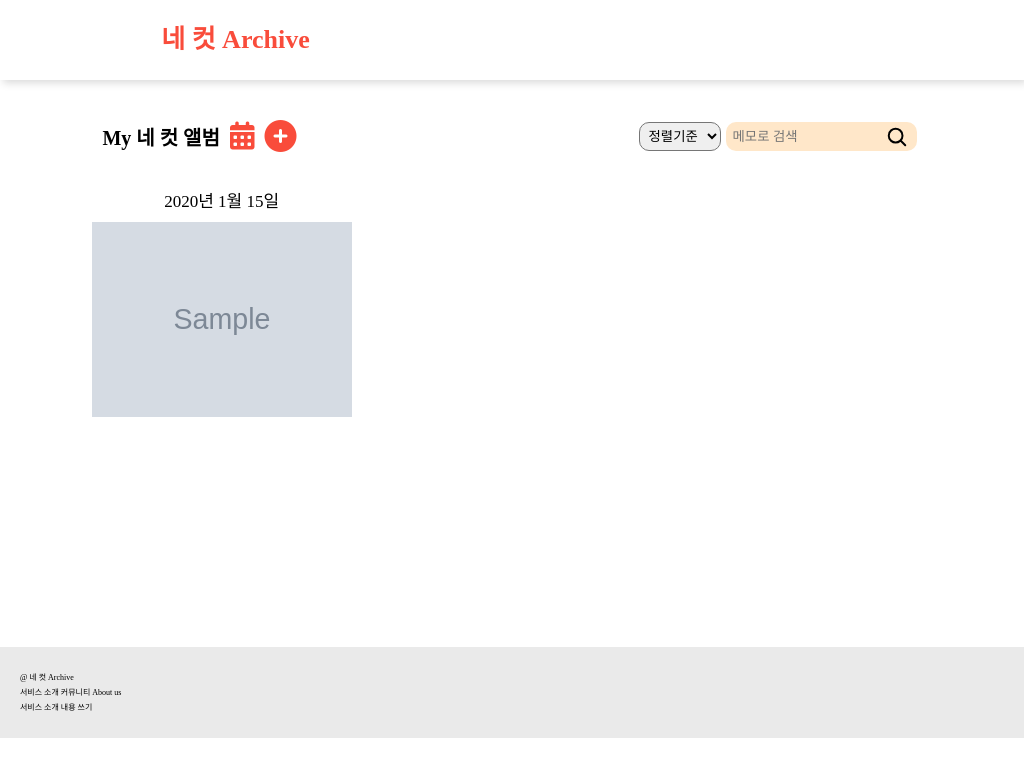
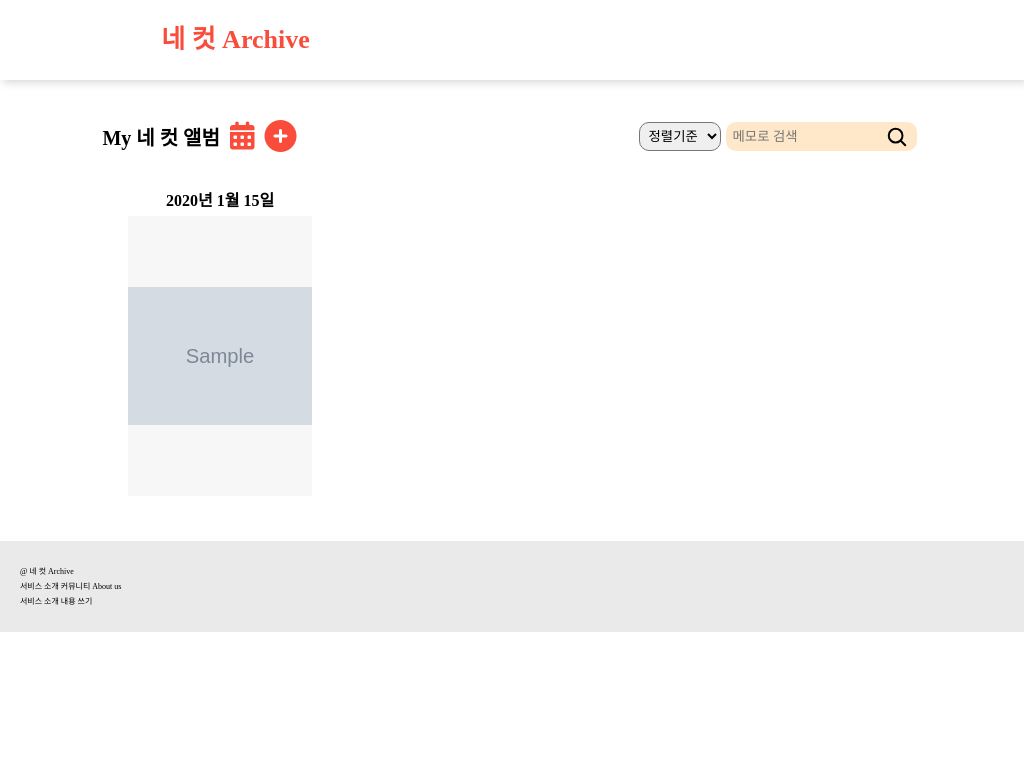
Before and after one commit to piro17-Archive/FilmArchive, a Django app: page /album/1 in a window 1024 px wide. Shown: the top 777 px of the page. Run offline with Django 4.2, Linux system fonts and the light colour scheme; tables that the repository leaves empty hold one stand-in row (values such as "Sample post"); grey boxes marked "Sample" are stand-in pictures; some libraries are stand-ins or nearby versions.

Commit message:
[design] my 네 컷 앨범 gird

```diff
--- a/static/css/album.css
+++ b/static/css/album.css
@@ -211,33 +200,27 @@
     border-radius: 1rem;
   }
 
-  .album__img {
-    min-height: 20rem;
-    max-height: 20rem;
-    overflow: hidden;
+  .album__box{
+    width: 95%;
+    display: grid;
+    grid-template-columns: repeat(3, 33%);
+    row-gap: 1.5rem;
+    column-gap: 1rem;
   }
 
-  .album__img a img {
-    width: 100%;
-    height: 100%;
+  .album__photo-date{
+    font-size: 1.6rem;
+    font-weight: 600;
+    margin-bottom: 0.5rem;
   }
 
-  .album__box {
-    display: grid;
-    grid-template-columns: repeat(3, 33%);
-    grid-gap: 2rem;
+  .album__img{
+    display: flex;
     justify-content: center;
-  }
-
-  .album__one-box {
-    padding: 0.5rem;
-    height: 100%;
-  }
-
-  .album__one-box .album__photo-date {
-    text-align: center;
-    font-size: 1.5rem;
-    margin-bottom: 1rem;
+    width: 100%;
+    height: 23rem;
+    background-color:rgb(247, 247, 247);
+    overflow: hidden;
   }
 }
 
@@ -310,39 +293,49 @@
     align-items: center;
   }
 
-  .album__img {
-    min-height: 38rem;
-    max-height: 38rem;
+  .album__box{
+    width: 95%;
+    display: grid;
+    grid-template-columns: repeat(4, 25%);
+    row-gap: 1.5rem;
+    column-gap: 1rem;
+  }
+
+  .album__photo-date{
+    font-size: 1.6rem;
+    font-weight: 600;
+    margin-bottom: 0.5rem;
+  }
+
+  .album__img{
+    display: flex;
+    justify-content: center;
+    width: 100%;
+    height: 28rem;
+    background-color:rgb(247, 247, 247);
     overflow: hidden;
   }
+}
 
-  .album__img img {
-    width: 100%;
-    height: 100%;
-  }
+.album__one-box{
+  display: flex;
+  flex-direction: column;
+  align-items: center;
+  justify-content: center;
+  padding: 0.5rem;
+}
 
-  .album__albumtitle {
-    font-size: 1.15rem;
-    margin: 0.5rem 0;
-  }
+.album--grid--section{
+  width: 100%;
+  display: flex;
+  flex-direction: column;
+  align-items: center;
+}
 
-  .album__box {
-    display: grid;
-    grid-template-columns: repeat(3, 33%);
-    grid-gap: 2rem;
-    justify-content: center;
-  }
-
-  .album__one-box {
-    padding: 0.5rem;
-    height: 100%;
-  }
-
-  .album__one-box .album__photo-date {
-    text-align: center;
-    font-size: 1.7rem;
-    margin-bottom: 1rem;
-  }
+.album__img img{
+  width: 100%;
+  height: 100%;
+  object-fit: contain;
 }
 
 .calendar__section i {
--- a/templates/albums/album.html
+++ b/templates/albums/album.html
@@ -32,6 +32,7 @@
 			</div>
 		</div>
 
+		<div class="album--grid--section">
 			<div class="album__box">
 				{% for albuminfo in allalbum %}
 				<div class="album__one-box">
@@ -51,5 +52,6 @@
 				{% endfor %}
 			</div>
 		</div>
+	</div>
 </main>
 {% endblock content %}
```
Also changed, not shown: other parts of static/css/album.css (+16 -27 lines). Lines whose indentation alone changed are shown as unchanged.
